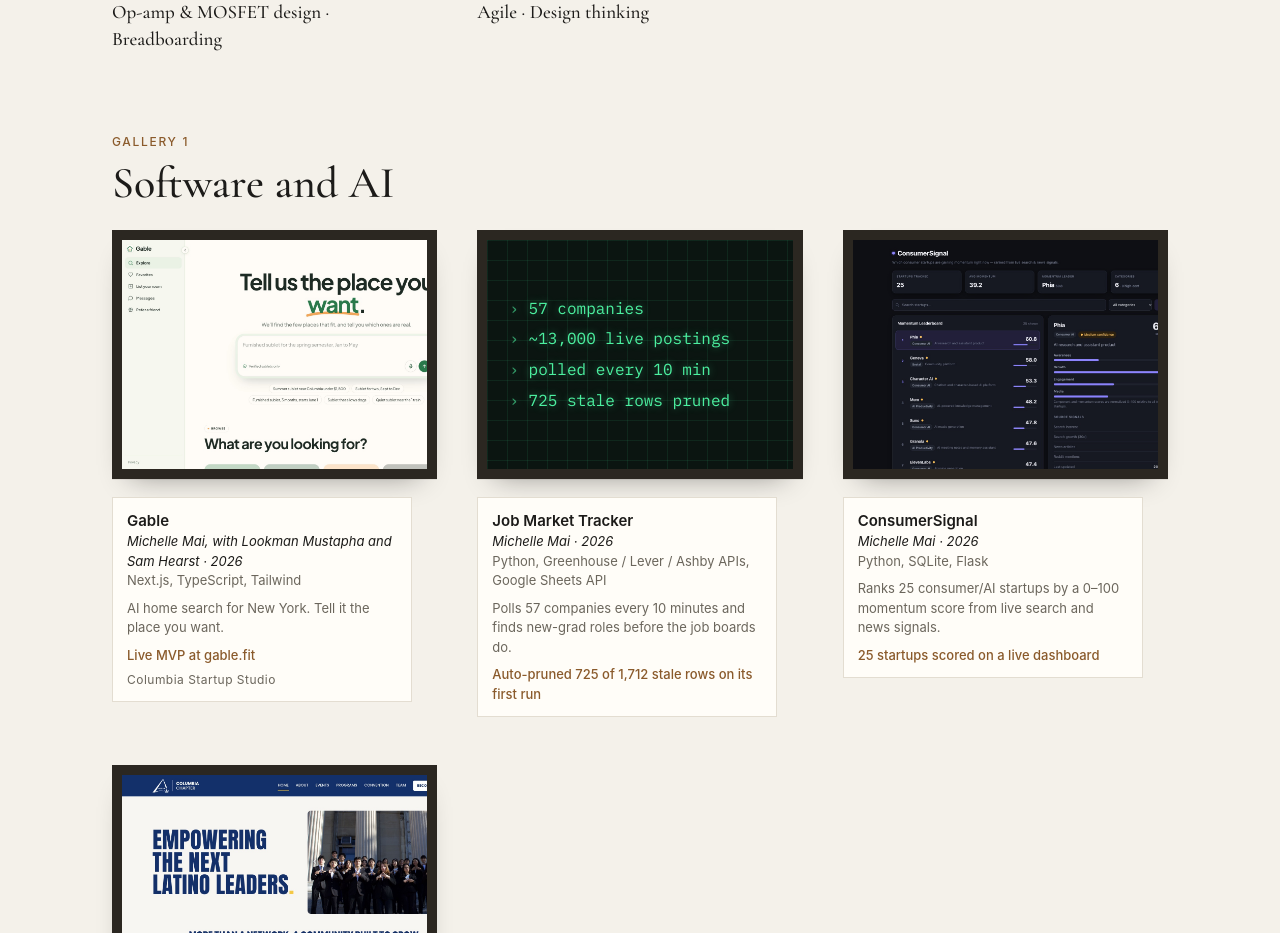
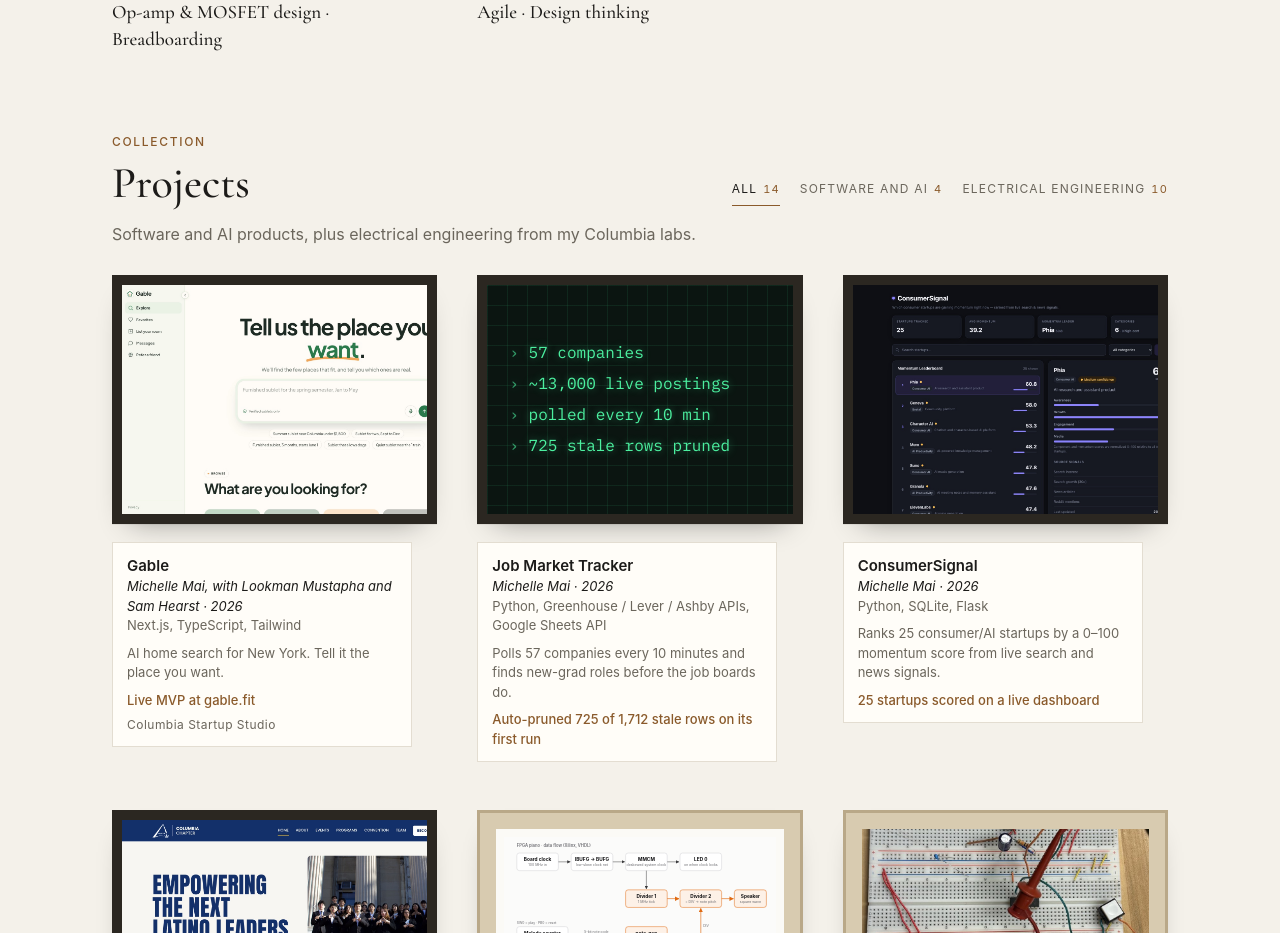
Before and after one commit to michellemai122/michellemai122.github.io, a React (Vite) app: page / in a window 1280 px wide. Shown: the part 1700-2633 px from the top of the page. Built offline with nearby package versions, Linux system fonts and the light colour scheme.

Commit message:
Bring back the project filter (All / Software and AI / Electrical engineering) in one Projects section; plain section headings
Co-Authored-By: Claude Opus 5.5 <noreply@anthropic.com>

```diff
--- a/src/App.tsx
+++ b/src/App.tsx
@@ -44,7 +44,7 @@ export function App() {
           </a>
           <nav aria-label="Sections" className="nav-sections">
             <a href="#/#about">About</a>
-            <a href="#/#work">Software</a>
+            <a href="#/#software">Software</a>
             <a href="#/#lab">Electrical</a>
             <a href="#/#writing">Writing</a>
             <a href="#/#experience">Experience</a>
--- a/src/components/Home.tsx
+++ b/src/components/Home.tsx
@@ -1,10 +1,37 @@
+import { useEffect, useState } from 'react'
 import { experience, posts, profile, skills } from '../data/profile'
-import { projects } from '../data/projects'
+import { projects, type Category } from '../data/projects'
 import { labs } from '../data/labs'
 import { ProjectCard } from './ProjectCard'
 import { Links } from './Links'
 
+type Filter = 'all' | Category
+const filters: Filter[] = ['all', 'software', 'electrical']
+const all = [...projects, ...labs]
+const count = (f: Filter) => (f === 'all' ? all.length : all.filter((p) => p.category === f).length)
+const blurb: Record<Filter, string> = {
+  all: 'Software and AI products, plus electrical engineering from my Columbia labs.',
+  software: 'AI products, data tools and websites I have built and shipped.',
+  electrical: 'From my Columbia labs: analog circuits, digital systems, signals and devices.',
+}
+
+/** #/#software and #/#lab open the collection already filtered. */
+function filterFromHash(): Filter | null {
+  const h = window.location.hash
+  if (h === '#/#lab') return 'electrical'
+  if (h === '#/#software') return 'software'
+  return null
+}
+
 export function Home() {
+  const [filter, setFilter] = useState<Filter>(() => filterFromHash() ?? 'all')
+  useEffect(() => {
+    const on = () => { const f = filterFromHash(); if (f) setFilter(f) }
+    window.addEventListener('hashchange', on)
+    return () => window.removeEventListener('hashchange', on)
+  }, [])
+  const shown = filter === 'all' ? all : all.filter((p) => p.category === filter)
+
   return (
     <>
       {/* Exhibition title wall */}
@@ -61,17 +88,22 @@ export function Home() {
       </section>
 
       <section id="work" className="wrap section" aria-labelledby="work-h">
-        <SectionHead kicker="Gallery 1" id="work-h" title="Software and AI" />
+        <span id="software" className="anchor" />
+        <span id="lab" className="anchor" />
+        <div className="section-top">
+          <SectionHead kicker="Collection" id="work-h" title="Projects" />
+          <div className="tabs" role="group" aria-label="Filter projects">
+            {filters.map((f) => (
+              <button key={f} className="tab" aria-pressed={filter === f} onClick={() => setFilter(f)}>
+                {f === 'all' ? 'All' : f === 'software' ? 'Software and AI' : 'Electrical engineering'}
+                <span className="tab-n">{count(f)}</span>
+              </button>
+            ))}
+          </div>
+        </div>
+        <p className="section-sub">{blurb[filter]}</p>
         <div className="gallery">
-          {projects.map((p) => <ProjectCard key={p.slug} project={p} />)}
-        </div>
-      </section>
-
-      <section id="lab" className="wrap section" aria-labelledby="lab-h">
-        <SectionHead kicker="Gallery 2" id="lab-h" title="Works on paper and silicon" />
-        <p className="section-sub">Electrical engineering from my Columbia labs: analog circuits, digital systems, signals and devices.</p>
-        <div className="gallery">
-          {labs.map((p) => <ProjectCard key={p.slug} project={p} />)}
+          {shown.map((p) => <ProjectCard key={p.slug} project={p} />)}
         </div>
       </section>
 
--- a/src/components/ProjectPage.tsx
+++ b/src/components/ProjectPage.tsx
@@ -2,8 +2,8 @@ import type { Project } from '../data/projects'
 import { Readout, artistsOf, mediumOf } from './ProjectCard'
 
 export function ProjectPage({ project: p }: { project: Project }) {
-  const gallery = p.category === 'electrical' ? 'Gallery 2 · Works on paper and silicon' : 'Gallery 1 · Software and AI'
-  const backTo = p.category === 'electrical' ? '#/#lab' : '#/#work'
+  const gallery = p.category === 'electrical' ? 'Electrical engineering' : 'Software and AI'
+  const backTo = p.category === 'electrical' ? '#/#lab' : '#/#software'
   return (
     <article className="wrap detail" data-cat={p.category}>
       <a className="back" href={backTo}>← Back to the collection</a>
--- a/src/styles.css
+++ b/src/styles.css
@@ -248,3 +248,15 @@ img { max-width: 100%; display: block; }
 @media (prefers-contrast: more) {
   :root { --line: #8f887a; --muted: #3a3731; }
 }
+
+/* Collection filter: quiet text tabs, underlined when active */
+.anchor { position: relative; top: -80px; display: block; height: 0; }
+.tabs { display: flex; flex-wrap: wrap; gap: 4px 20px; }
+.tab {
+  font: inherit; font-size: 0.75rem; letter-spacing: 0.1em; text-transform: uppercase; cursor: pointer;
+  background: none; border: 0; border-bottom: 1px solid transparent; padding: 6px 0; color: var(--muted);
+  display: inline-flex; align-items: baseline; gap: 6px; transition: color 150ms ease, border-color 150ms ease;
+}
+.tab:hover { color: var(--ink); }
+.tab[aria-pressed='true'] { color: var(--ink); border-bottom-color: var(--bronze); }
+.tab-n { font-variant-numeric: tabular-nums; color: var(--bronze); font-size: 0.6875rem; }
```
Also changed, not shown: 1 other file (tests, documents, lock files or other folders).
